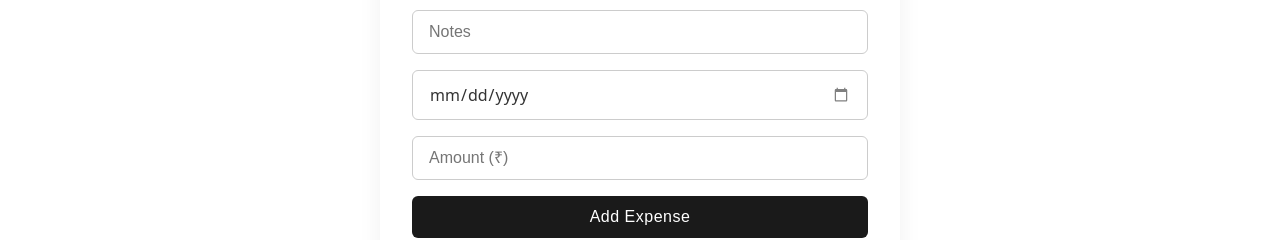
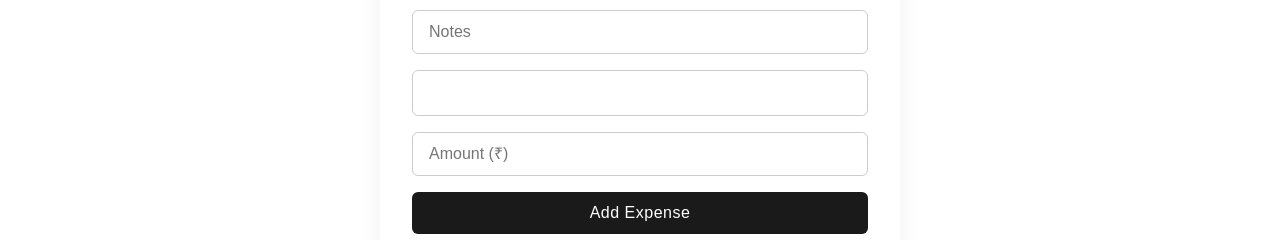
Before and after one commit to Aliaakib/expensify-frontend, a React (Vite) app: page /add-expense/1 in a window 1280 px wide. Shown: the part 206-446 px from the top of the page. Built offline with nearby package versions, Linux system fonts and the light colour scheme.

Commit message:
css updated

```diff
--- a/src/components/AddDataForm.jsx
+++ b/src/components/AddDataForm.jsx
@@ -1,107 +1,9 @@
-// // src/components/AddDataForm.jsx
-// import React, { useState } from "react";
-// import "../styles/AddDataForm.css";
-
-// const AddDataForm = ({ onAdd }) => {
-//   const [formData, setFormData] = useState({
-//     name: "",
-//     phone: "",
-//     paymentMode: "",
-//     date: "",
-//     amount: "",
-//   });
-
-//   const handleChange = (e) => {
-//     setFormData({ ...formData, [e.target.name]: e.target.value });
-//   };
-
-//   const handleSubmit = (e) => {
-//     e.preventDefault();
-//     onAdd(formData);
-//     setFormData({
-//       name: "",
-//       phone: "",
-//       paymentMode: "",
-//       date: "",
-//       amount: "",
-//     });
-//   };
-
-//   return (
-//     <form className="form-container" onSubmit={handleSubmit}>
-//       <h2>Add Your Data</h2>
-
-//       <input
-//         type="text"
-//         name="name"
-//         className="form-input"
-//         placeholder="Enter Name"
-//         value={formData.name}
-//         onChange={handleChange}
-//         required
-//       />
-
-//       {/* Uncomment if phone is needed */}
-//       {/* <input
-//         type="tel"
-//         name="phone"
-//         className="form-input"
-//         placeholder="Phone Number"
-//         value={formData.phone}
-//         onChange={handleChange}
-//         required
-//       /> */}
-
-//       <select
-//         name="paymentMode"
-//         className="form-input"
-//         value={formData.paymentMode}
-//         onChange={handleChange}
-//         required
-//       >
-//         <option value="" disabled>
-//           Select Mode of Payment
-//         </option>
-//         <option value="cash">Cash</option>
-//         <option value="online">Online</option>
-//         <option value="cheque">Cheque</option>
-//       </select>
-
-//       <input
-//         type="date"
-//         name="date"
-//         className="form-input"
-//         value={formData.date}
-//         onChange={handleChange}
-//         required
-//       />
-
-//       <input
-//         type="number"
-//         name="amount"
-//         className="form-input"
-//         placeholder="Amount (₹)"
-//         value={formData.amount}
-//         onChange={handleChange}
-//         required
-//       />
-
-//       <button type="submit" className="form-btn">
-//         Add Data
-//       </button>
-//     </form>
-//   );
-// };
-
-// export default AddDataForm;
-
 import React, { useState } from "react";
 import "../styles/AddDataForm.css";
 
 const AddDataForm = ({ onAdd }) => {
   const [formData, setFormData] = useState({
     name: "",
-    phone: "",
     paymentMode: "",
     date: "",
     amount: "",
@@ -116,7 +18,6 @@ const AddDataForm = ({ onAdd }) => {
     onAdd(formData);
     setFormData({
       name: "",
-      phone: "",
       paymentMode: "",
       date: "",
       amount: "",
@@ -152,14 +53,17 @@ const AddDataForm = ({ onAdd }) => {
         <option value="cheque">Cheque</option>
       </select>
 
+      <div className="date-wrapper">
         <input
           type="date"
           name="date"
-        className="form-input"
+          className={`form-input ${!formData.date ? "placeholder-shown" : ""}`}
           value={formData.date}
           onChange={handleChange}
           required
         />
+        {!formData.date && <span className="date-placeholder">Pick Date</span>}
+      </div>
 
       <input
         type="number"
--- a/src/components/AddExpenseForm.jsx
+++ b/src/components/AddExpenseForm.jsx
@@ -1,68 +1,3 @@
-// // src/components/AddExpenseForm.jsx
-// import React, { useState } from "react";
-// import "../styles/AddDataForm.css"; // Reusing AddDataForm styles
-
-// const AddExpenseForm = ({ onAdd }) => {
-//   const [expense, setExpense] = useState({
-//     notes: "",
-//     date: "",
-//     amount: "",
-//   });
-
-//   const handleChange = (e) => {
-//     setExpense({ ...expense, [e.target.name]: e.target.value });
-//   };
-
-//   const handleSubmit = async (e) => {
-//     e.preventDefault();
-//     if (onAdd) {
-//       await onAdd(expense);
-//       setExpense({ notes: "", date: "", amount: "" }); // Clear form after submit
-//     }
-//   };
-
-//   return (
-//     <form className="form-container" onSubmit={handleSubmit}>
-//       <h2>Add Expense</h2>
-
-//       <input
-//         type="text"
-//         name="notes"
-//         className="form-input"
-//         placeholder="Notes"
-//         value={expense.notes}
-//         onChange={handleChange}
-//         required
-//       />
-
-//       <input
-//         type="date"
-//         name="date"
-//         className="form-input"
-//         value={expense.date}
-//         onChange={handleChange}
-//         required
-//       />
-
-//       <input
-//         type="number"
-//         name="amount"
-//         className="form-input"
-//         placeholder="Amount (₹)"
-//         value={expense.amount}
-//         onChange={handleChange}
-//         required
-//       />
-
-//       <button type="submit" className="form-btn">
-//         Add Expense
-//       </button>
-//     </form>
-//   );
-// };
-
-// export default AddExpenseForm;
-
 import React, { useState } from "react";
 import "../styles/AddDataForm.css";
 
@@ -99,14 +34,17 @@ const AddExpenseForm = ({ onAdd }) => {
         required
       />
 
+      <div className="date-wrapper">
         <input
           type="date"
           name="date"
-        className="form-input"
+          className={`form-input ${!expense.date ? "placeholder-shown" : ""}`}
           value={expense.date}
           onChange={handleChange}
           required
         />
+        {!expense.date && <span className="date-placeholder">Pick Date</span>}
+      </div>
 
       <input
         type="number"
--- a/src/styles/AddDataForm.css
+++ b/src/styles/AddDataForm.css
@@ -2,6 +2,7 @@
   box-sizing: border-box;
 }
 
+/* Form Container */
 .form-container {
   display: flex;
   flex-direction: column;
@@ -22,6 +23,7 @@
   color: #1a1a1a;
 }
 
+/* Input Fields */
 .form-input {
   padding: 0.75rem 1rem;
   border-radius: 6px;
@@ -30,46 +32,66 @@
   width: 100%;
   outline: none;
   transition: border-color 0.3s ease, box-shadow 0.3s ease;
-  box-sizing: border-box;
+  background-color: white;
+  position: relative;
 }
 
+/* Focus State */
 .form-input:focus {
   border-color: #666;
   box-shadow: 0 0 0 3px rgba(0, 0, 0, 0.05);
 }
 
+/* Select */
 select.form-input {
   transition: none !important;
   animation: none !important;
 }
 
-/* ======= Date Input Styling ======= */
-input[type="date"].form-input {
-  appearance: none;
-  -webkit-appearance: none;
-  -moz-appearance: none;
-  background-color: #fff;
-  color: #333;
-  font-family: inherit;
-  padding: 0.75rem 1rem;
-  border-radius: 6px;
-  border: 1px solid #ccc;
-  font-size: 1rem;
-  width: 100%;
+/* ========== Date Input Styling ========== */
+.date-wrapper {
+  position: relative;
 }
 
-/* Fix for iOS Safari date icon */
-input[type="date"]::-webkit-calendar-picker-indicator {
-  opacity: 1;
-  filter: invert(0.5);
-  cursor: pointer;
-  margin-left: 0.5rem;
+.date-wrapper input[type="date"].form-input {
+  position: relative;
+  z-index: 2;
+  color: transparent;
+  background-color: white;
 }
 
+.date-wrapper input[type="date"].form-input:not(:placeholder-shown),
+.date-wrapper input[type="date"].form-input:valid {
+  color: #333;
+}
+
+.date-placeholder {
+  position: absolute;
+  top: 50%;
+  left: 1rem;
+  transform: translateY(-50%);
+  color: #999;
+  font-size: 1rem;
+  pointer-events: none;
+  z-index: 1;
+}
+
+/* Calendar icon fixes */
+input[type="date"]::-webkit-calendar-picker-indicator {
+  opacity: 0;
+  z-index: 3;
+  position: relative;
+  width: 100%;
+  height: 100%;
+  cursor: pointer;
+}
+
+/* Firefox */
 input[type="date"]::-moz-calendar-picker-indicator {
   filter: invert(0.5);
 }
 
+/* Submit Button */
 .form-btn {
   padding: 0.75rem;
   background-color: #1a1a1a;
@@ -88,7 +110,7 @@ input[type="date"]::-moz-calendar-picker-indicator {
   transform: scale(1.02);
 }
 
-/* Tablets */
+/* Responsive: Tablets */
 @media (max-width: 768px) {
   .form-container {
     padding: 1.5rem;
@@ -100,14 +122,12 @@ input[type="date"]::-moz-calendar-picker-indicator {
     font-size: 0.95rem;
   }
 
-  select.form-input,
-  input[type="date"].form-input {
+  .date-placeholder {
     font-size: 0.95rem;
-    padding: 0.75rem 1rem;
   }
 }
 
-/* Mobile */
+/* Responsive: Mobile */
 @media (max-width: 480px) {
   .form-container {
     padding: 1rem;
@@ -131,13 +151,13 @@ input[type="date"]::-moz-calendar-picker-indicator {
     font-size: 1.3rem;
   }
 
-  select.form-input,
-  input[type="date"].form-input {
+  .date-placeholder {
     font-size: 0.9rem;
-    padding: 0.65rem 0.85rem;
+    left: 0.85rem;
   }
 }
 
+/* Animation */
 @keyframes slideFadeIn {
   from {
     opacity: 0;
```
Lines whose indentation alone changed are shown as unchanged.
